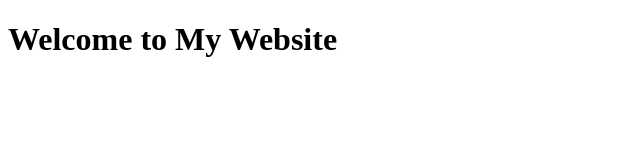
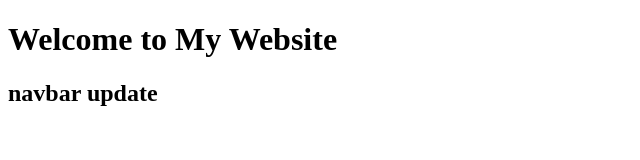
Before and after one commit to Jimmy-alt-code/fb-clone-website, a plain HTML site: page index.html in a window 1280 px wide. Shown: the whole page, without its empty margins (0-640 px from the left). Drawn offline with Linux system fonts and the light colour scheme.

```diff
--- a/index.html
+++ b/index.html
@@ -7,5 +7,6 @@
 </head>
 <body>
     <h1>Welcome to My Website</h1>
+    <h2>navbar update</h2>
 </body>
 </html>
```
